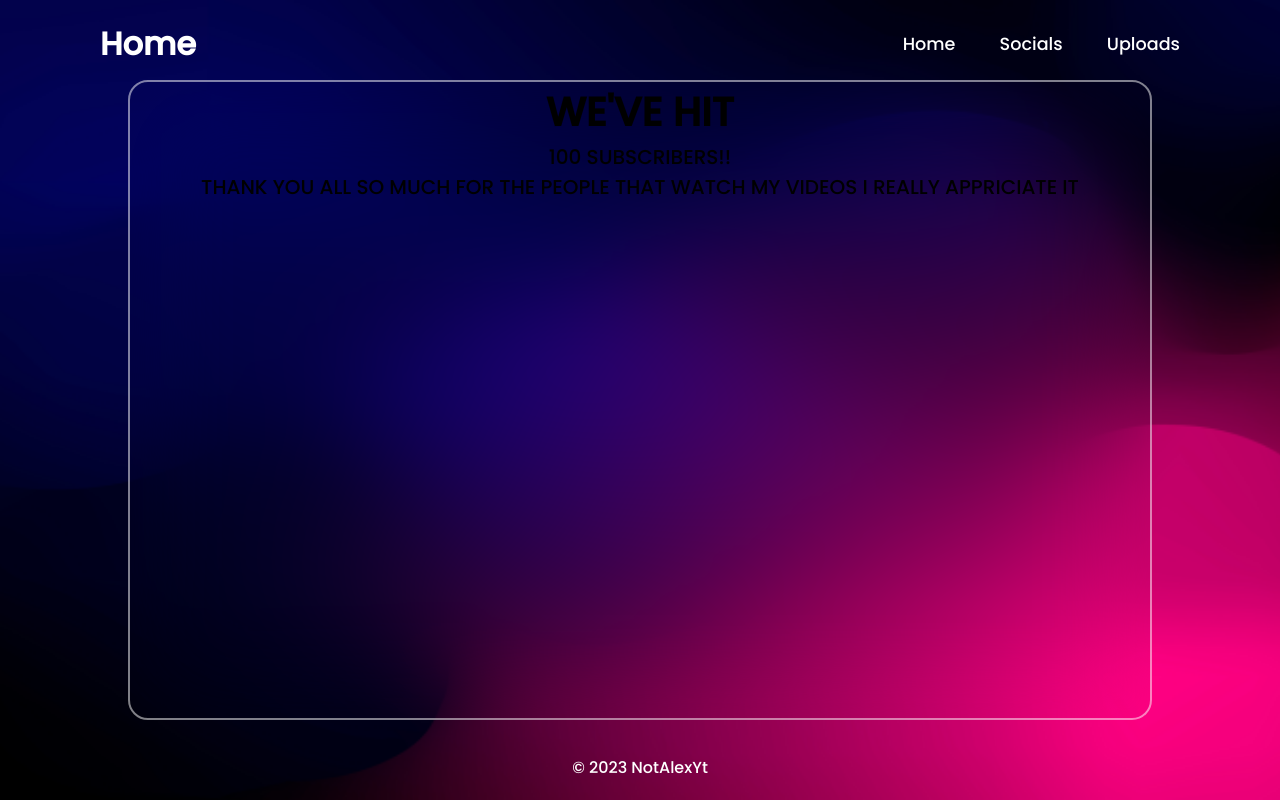
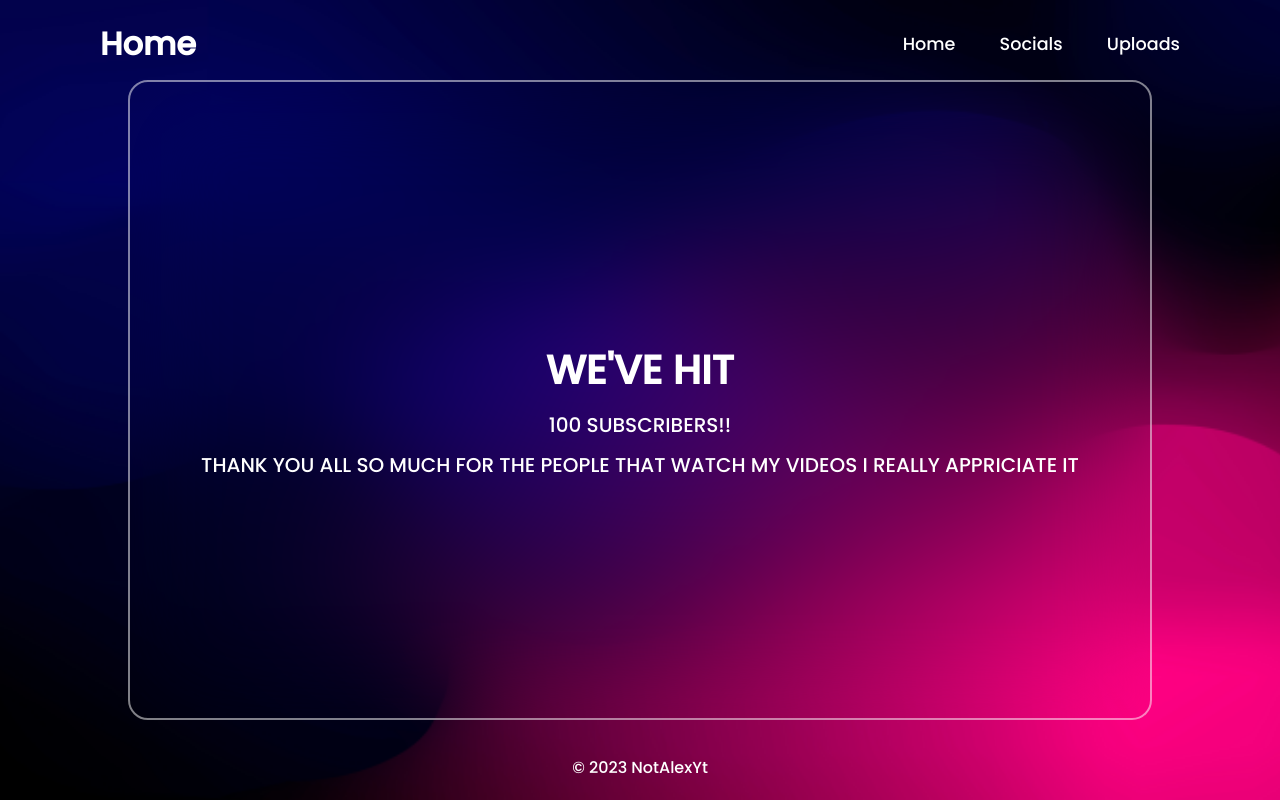
Before and after one commit to KRBLDev/NotReallyAlex, a plain HTML site: page index.html in a window 1280 px wide. Drawn offline with nearby package versions, Linux system fonts and the light colour scheme.

Commit message:
style.css

```diff
--- a/style.css
+++ b/style.css
@@ -69,20 +69,25 @@ header {
     width: 80vw;
     border: 2px solid rgba(255, 255, 255, 0.5);
     border-radius: 20px;
+    display: flex;
+    flex-direction: column;
+    justify-content: center;
     align-items: center;
-    text-align: center; /* Added */
+    text-align: center;
 }
 
 .wrapper h2 {
-    text-align: center;
     font-size: 40px;
-    margin: 0 auto; /* Added */
+    margin: 0 auto;
+    color: #fff;
+    margin-top: 20px;
 }
 
 .wrapper p {
-    text-align: center;
     font-size: 20px;
-    margin: 0 auto; /* Added */
+    margin: 0 auto;
+    color: #fff;
+    margin-top: 10px;
 }
 
 footer {
```
